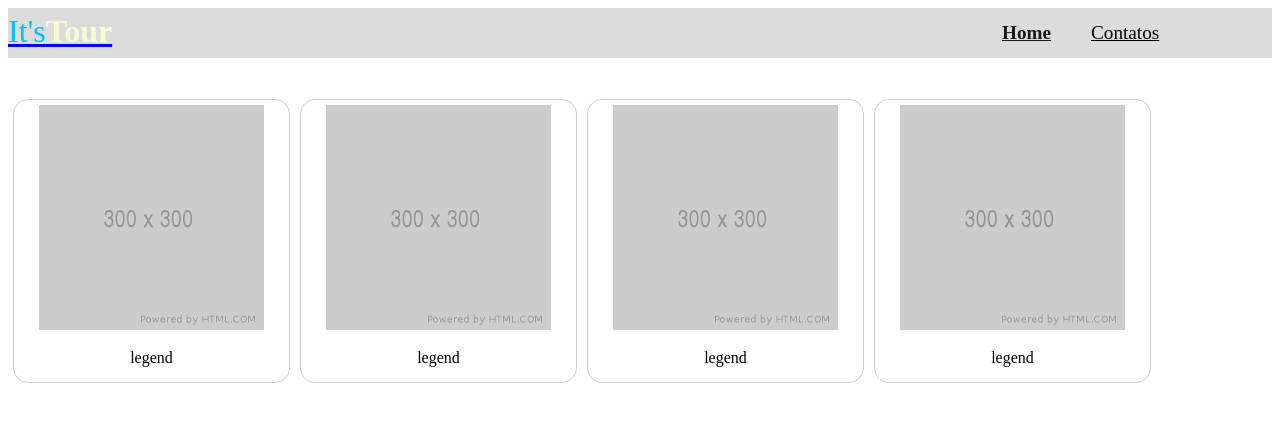
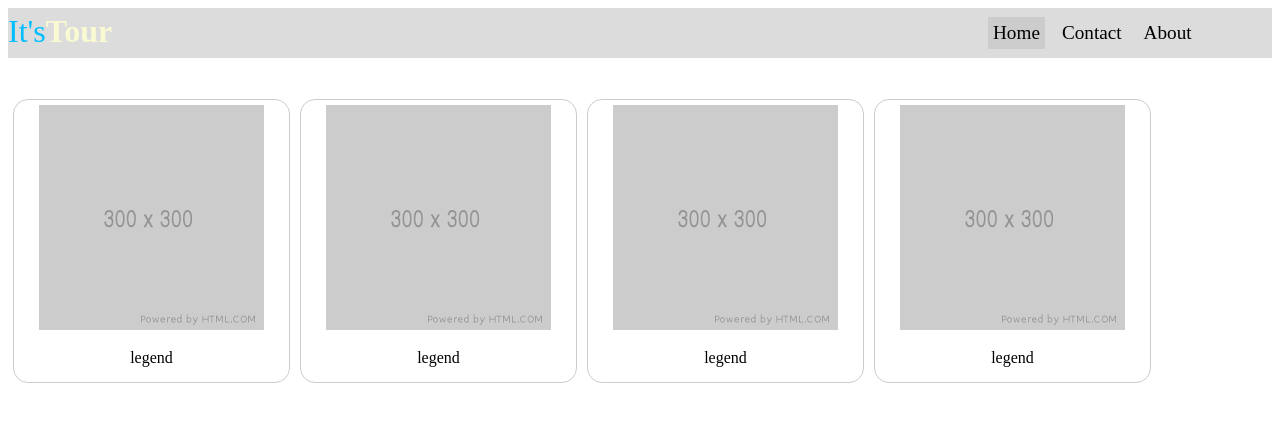
Before and after one commit to FabriciaAssis/aplicacao_para_internet, a plain HTML site: page Atv_Aula2/Gallery_with_navigation.html in a window 1280 px wide. Drawn offline with Linux system fonts and the light colour scheme.

Commit message:
fixing CSS

```diff
--- a/Atv_Aula2/Gallery_with_navigation.html
+++ b/Atv_Aula2/Gallery_with_navigation.html
@@ -9,15 +9,16 @@
 <body>
     <header>
         <div class="container main-header">
-            <a href="/ItsTour/">
-                <div id="logo">
+            <a class="logo" href="/ItsTour/">
+                <div>
                     <h1><span>It's</span>Tour</h1>
                 </div>
             </a>
-            <nav id="main-nav">
+            <nav>
                 <ul>
-                    <li><a class="active" href="#home" class="active">Home</a></li>
-                    <li><a href="#contact">Contatos</a></li>
+                    <li><a class="active" href="#home">Home</a></li>
+                    <li><a href="#contact">Contact</a></li>
+                    <li><a href="#about">About</a></li>
                 </ul>
             </nav>
         </div>
--- a/Atv_Aula2/style.css
+++ b/Atv_Aula2/style.css
@@ -21,51 +21,50 @@ header{
   height: 50px;
 }
 
-#logo{
+.logo{
     align-items: start;
     display: flex;
     width: 300px;
     height: 40px;
+    text-decoration: none;
+    color: #FAFAD2;
+
 }
-#logo h1{
-    color: #FAFAD2;
- }
 
- #logo h1 span{
+ .logo h1 span{
      color: #00BFFF;
      font-weight: 400;
  }
- #main-nav{
+
+ul {
+    list-style-type: none;
     align-items: center;
     display: flex;
     width: 300px;
     height: 40px;
+    overflow: hidden;
+    background-color: #DCDCDC;
 }
 
-#main-nav ul{
-    margin: 0;
-    padding: 0;
-    display: flex;
+li {
+    float: left;
+    font-size: 1.2rem;
+    list-style-type: none;
+    margin: 0 0 0 20px;
 }
 
-#main-nav ul li{
-        list-style-type: none;
-        margin: 0 0 0 20px;
-
+li a {
+    display: block;
+    color: #000;
+    text-align: center;
+    margin: -4px;
+    padding: 5px;
+    text-decoration: none;
 }
 
-#main-nav ul li a{
-    color: #000;
-    font-size: 1.2rem;
-    padding: 10px;
+li a:hover, .active {
+    background-color: #ccc;
 }
-
-.active, #main-nav ul li a.active{
-    color: rgb(27, 26, 26);
-    font-weight: 700;
-    border-bottom: 2px solid #DCDCDC;
-}
-
 #content-header{
     margin-top: 20px;
 }
```
